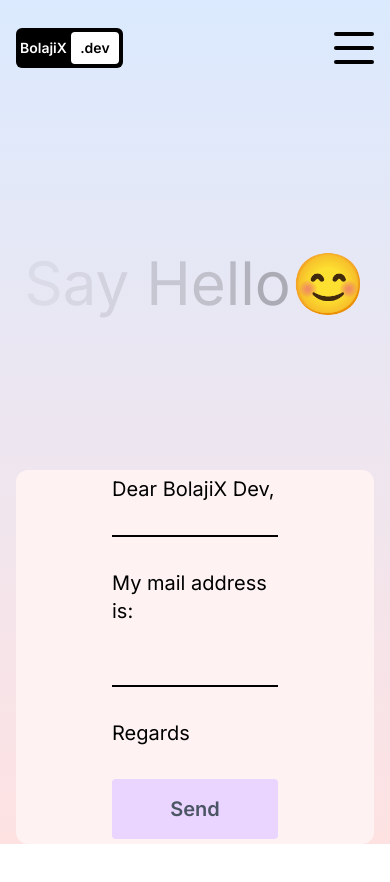
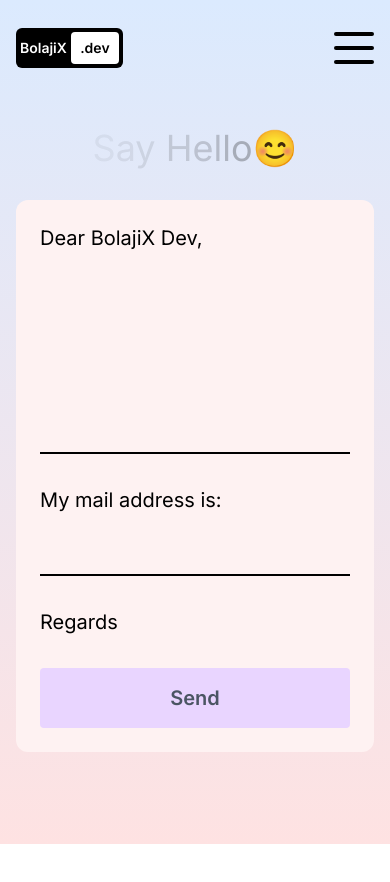
Before and after one commit to Bholajie/Portfolio, a Next.js app: page /contact in a window 390 px wide. Shown: the top 882 px of the page. Before the commit the page ends 844 px from the top, so only its background shows below. Built offline with nearby package versions, Linux system fonts and the light colour scheme.

Commit message:
Correction of some things

```diff
--- a/src/app/(pages)/contact/page.jsx
+++ b/src/app/(pages)/contact/page.jsx
@@ -19,8 +19,6 @@ const ContactPage = () => {
     const formElement = e.target;
     const email = formElement.user_email.value;
     const message = formElement.user_message.value;
-
-    console.log(email,message, "asdasd")
 
     try {
       const response = await fetch('/api/contact', {
@@ -45,14 +43,14 @@ const ContactPage = () => {
 
   return (
     <motion.div
-      className="h-full"
+      className="min-h-screen"
       initial={{ y: "-200vh" }}
       animate={{ y: "0%" }}
       transition={{ duration: 1 }}
     >
-      <div className="h-full flex flex-col lg:flex-row px-4 sm:px-8 md:px-12 lg:px-20 xl:px-48">
+      <div className="flex flex-col lg:flex-row px-4 sm:px-8 md:px-12 lg:px-20 xl:px-48 py-8 lg:py-0">
         {/* TEXT CONTAINER */}
-        <div className="h-1/2 lg:h-full lg:w-1/2 flex items-center justify-center text-6xl">
+        <div className="lg:h-screen lg:w-1/2 flex items-center justify-center text-4xl sm:text-5xl lg:text-6xl mb-8 lg:mb-0">
           <div>
             {text.split("").map((letter, index) => (
               <motion.span
@@ -72,14 +70,15 @@ const ContactPage = () => {
           </div>
         </div>
         {/* FORM CONTAINER */}
+        <div className="lg:h-screen lg:w-1/2 flex items-center justify-center">
           <form
             onSubmit={sendEmail}
-          className="h-1/2 lg:h-full lg:w-1/2 bg-red-50 rounded-xl text-xl flex flex-col gap-8 justify-center p-24"
+            className="w-full bg-red-50 rounded-xl text-xl flex flex-col gap-8 p-6 sm:p-12 lg:p-24"
           >
             <span>Dear BolajiX Dev,</span>
             <textarea
               rows={6}
-            className="bg-transparent border-b-2 border-b-black outline-none resize-none"
+              className="bg-transparent border-b-2 border-b-black outline-none resize-none w-full"
               name="user_message"
               required
             />
@@ -87,27 +86,28 @@ const ContactPage = () => {
             <input
               name="user_email"
               type="email"
-            className="bg-transparent border-b-2 border-b-black outline-none"
+              className="bg-transparent border-b-2 border-b-black outline-none w-full"
               required
             />
             <span>Regards</span>
             <button
-            className="bg-purple-200 rounded font-semibold text-gray-600 p-4 disabled:opacity-50"
+              className="bg-purple-200 rounded font-semibold text-gray-600 p-4 disabled:opacity-50 w-full"
               disabled={isLoading}
             >
               {isLoading ? 'Sending...' : 'Send'}
             </button>
             {success && (
-            <span className="text-green-600 font-semibold">
+              <span className="text-green-600 font-semibold text-center">
                 Your message has been sent successfully!
               </span>
             )}
             {error && (
-            <span className="text-red-600 font-semibold">
+              <span className="text-red-600 font-semibold text-center">
                 Something went wrong!
               </span>
             )}
           </form>
+        </div>
       </div>
     </motion.div>
   );
--- a/src/components/Navbar.jsx
+++ b/src/components/Navbar.jsx
@@ -138,16 +138,7 @@ const Navbar = () => {
             animate="opened"
             className="absolute top-0 left-0 w-screen h-screen bg-black text-white flex flex-col items-center justify-center gap-8 text-4xl z-40"
           >
-            {/* {links.map((link) => (
-              <motion.div
-                variants={listItemVariants}
-                className=""
-                key={link.title}
-              >
-                <Link href={link.url}>{link.title}</Link>
-              </motion.div>
-            ))} */}
-            <motion.div
+            {/* <motion.div
               variants={listItemVariants}
               className="flex gap-10 flex-col items-center justify-center h-full"
               whileHover={{ cursor: "pointer" }}
@@ -172,7 +163,23 @@ const Navbar = () => {
                   Contact
                 </Link>
               </motion.div>
-            </motion.div>
+            </motion.div> */}
+            <div className="absolute top-0 left-0 w-screen h-screen bg-black text-white flex items-center justify-center z-40">
+              <nav className="flex flex-col items-center justify-center gap-10 text-4xl">
+                <Link href="/" className="hover:text-gray-300">
+                  Home
+                </Link>
+                <Link href="/about" className="hover:text-gray-300">
+                  About
+                </Link>
+                <Link href="/portfolio" className="hover:text-gray-300">
+                  Portfolio
+                </Link>
+                <Link href="/contact" className="hover:text-gray-300">
+                  Contact
+                </Link>
+              </nav>
+            </div>
           </motion.div>
         )}
       </div>
```
Lines whose indentation alone changed are shown as unchanged.
